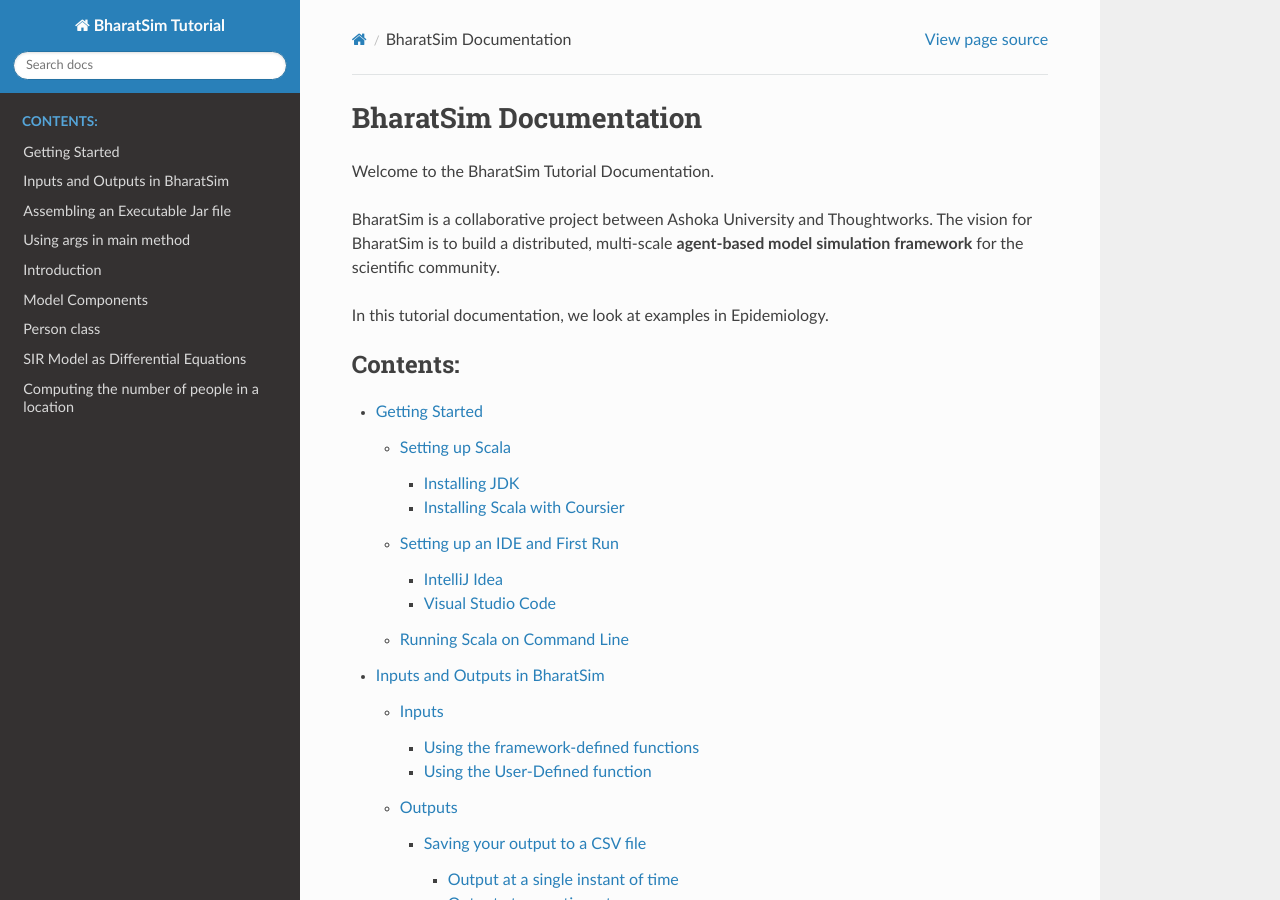
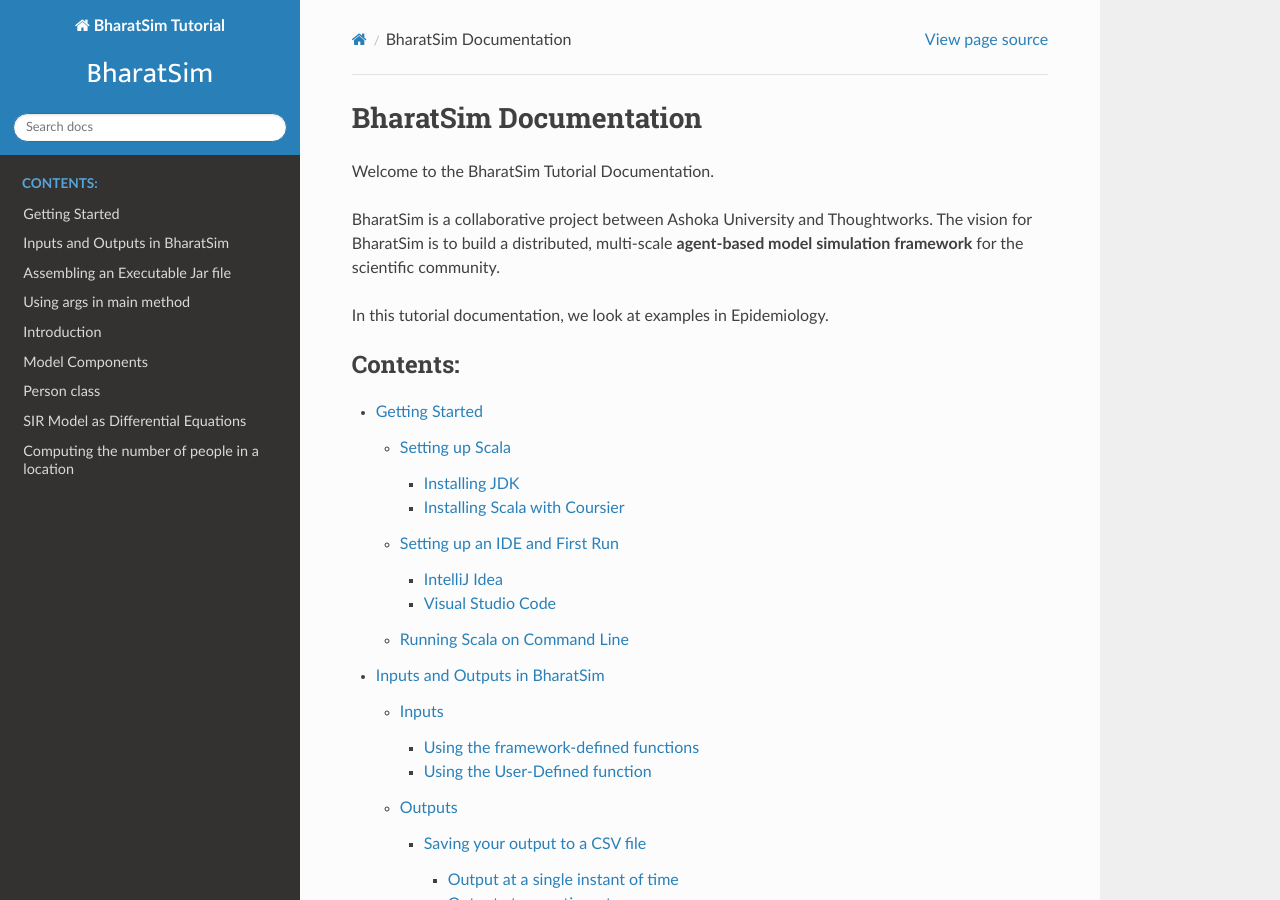
Before and after one commit to aleena-jose/bharatsim-tutorial, a Sphinx documentation site: the page built from source/index.rst, in a window 1280 px wide and 900 px high. Built offline with Sphinx 7.4.7 and the Read the Docs theme 2.0.0, drawn with Linux system fonts in a browser that asks for light colours.

Commit message:
Temporary Logo

```diff
--- a/source/conf.py
+++ b/source/conf.py
@@ -54,3 +54,7 @@ html_theme = 'sphinx_rtd_theme'
 # relative to this directory. They are copied after the builtin static files,
 # so a file named "default.css" will overwrite the builtin "default.css".
 html_static_path = ['_static']
+
+
+# Logo
+html_logo = "_static/logos/bharatsim-temporary-logo.svg"
```
Also changed, not shown: source/_static/logos/bharatsim-temporary-logo.svg (added).
